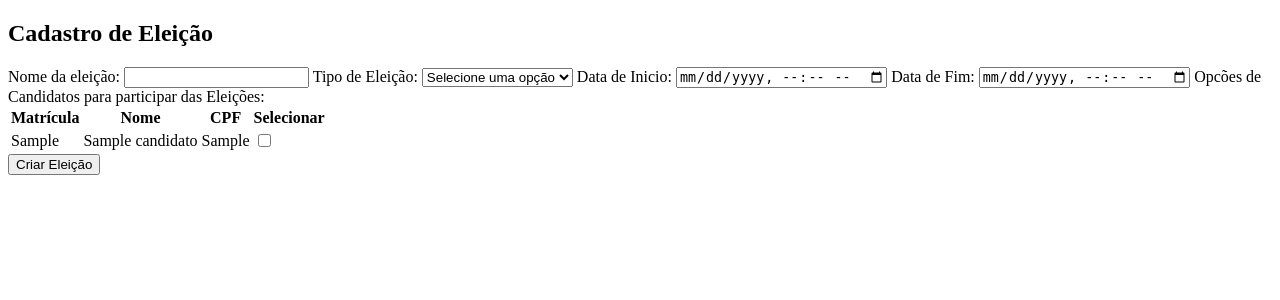
After one commit to gontijogabriel/e-votos, a Django app: page /nova-eleicao/ in a window 1280 px wide. The commit adds this page. Shown: the top 300 px of the page. Run offline with Django 4.2, Linux system fonts and the light colour scheme; a user stored in the database is signed in; tables that the repository leaves empty hold one stand-in row (values such as "Sample post").

Commit message:
modified: admin,models,urls,utils,views

```diff
--- a/evotar/models.py
+++ b/evotar/models.py
@@ -20,10 +20,25 @@ class Eleitor(AbstractUser):
 
 
 class Candidato(models.Model):
+    nome = models.CharField(max_length=255)
     matricula = models.CharField(max_length=20, unique=True)
     cpf = models.CharField(max_length=14, unique=True)
-    name = models.CharField(max_length=255)
     foto_perfil = models.ImageField(upload_to='fotos_perfil/', null=True, blank=True)
 
     def __str__(self):
         return self.matricula
+
+class Eleicao(models.Model):
+    nome = models.CharField(max_length=255)
+    tipo = models.CharField(max_length=100)
+    candidatos = models.ManyToManyField(Candidato, related_name='eleicoes')
+    data_inicio = models.DateField()
+    data_fim = models.DateField()
+
+    def __str__(self):
+        return self.nome
+
+class Voto(models.Model):
+    eleitor = models.ForeignKey(Eleitor, on_delete=models.CASCADE)
+    eleicao = models.ForeignKey(Eleicao, on_delete=models.CASCADE)
+    candidato_escolhido = models.ForeignKey(Candidato, on_delete=models.CASCADE)
--- a/evotar/urls.py
+++ b/evotar/urls.py
@@ -1,17 +1,18 @@
-# evotar urls.py
+from django.conf import settings
+from django.conf.urls.static import static
 from django.urls import path
-from evotar.views import index, login_view, logout_view, adm_home, cadastro_eleitor, cadastro_candidato, recuperar_senha, redefinir_senha
+from evotar.views import index, login_view, logout_view, adm_home, cadastro_eleitor, cadastro_candidato, recuperar_senha, redefinir_senha, nova_eleicao
 
 urlpatterns = [
     path('', login_view, name='login'),
     path('logout/', logout_view, name='logout'),
     path('index/', index, name='index'),
-    path('adm_home/', adm_home, name='adm_home'),
+    path('adm-home/', adm_home, name='adm_home'),
 
-    path('cadastro_eleitor/', cadastro_eleitor, name='cadastro_eleitor'),
-    path('cadastro_candidato/', cadastro_candidato, name='cadastro_candidato'),
+    path('cadastro-eleitor/', cadastro_eleitor, name='cadastro_eleitor'),
+    path('cadastro-candidato/', cadastro_candidato, name='cadastro_candidato'),
 
-    # path('recuperar_senha/', recuperar_senha, name='recuperar_senha'),
+    path('nova-eleicao/', nova_eleicao, name='nova_eleicao'),
     # path('token_recuperar_senha/', token_recuperar_senha, name='token_recuperar_senha'),
 
     # URL para a página de solicitação de recuperação de senha
@@ -19,10 +20,9 @@ urlpatterns = [
 
     # URL para a página de redefinição de senha com token
     path('redefinir-senha/', redefinir_senha, name='redefinir_senha'),
-]
+
+] + static(settings.MEDIA_URL, document_root=settings.MEDIA_ROOT)
 
 # As seguintes linhas são para servir os arquivos de mídia durante o desenvolvimento:
-from django.conf import settings
-from django.conf.urls.static import static
-if settings.DEBUG:
-    urlpatterns += static(settings.MEDIA_URL, document_root=settings.MEDIA_ROOT)
+# if settings.DEBUG:
+#     urlpatterns += static(settings.MEDIA_URL, document_root=settings.MEDIA_ROOT)
--- a/evotar/utils.py
+++ b/evotar/utils.py
@@ -2,6 +2,11 @@ from django.core.mail import send_mail
 from django.conf import settings
 import random
 import string
+
+
+# Verifica se o admin esta autenticado
+def is_admin(user):
+    return user.is_authenticated and user.is_superuser
 
 def gerar_token():
     # Gera 4 números aleatórios
--- a/evotar/views.py
+++ b/evotar/views.py
@@ -4,11 +4,15 @@ from django.contrib.auth.decorators import login_required
 from django.contrib.auth import authenticate, login as auth_login # Função renomeada para evitar conflito
 from django.contrib.auth.decorators import user_passes_test
 from datetime import datetime
-from evotar.utils import enviar_token_email, gerar_token
+from evotar.utils import is_admin, enviar_token_email, gerar_token
 from django.conf import settings
+from evotar.models import Eleicao, Candidato
 
 # Login
 def login_view(request):
+    # Limpa os cookies de autenticacao
+    logout(request)
+
     if request.method == 'POST':
         username = request.POST.get('email')
         password = request.POST.get('password')
@@ -19,7 +23,7 @@ def login_view(request):
             if user.is_superuser:
                 # O usuário é um admin!
                 auth_login(request, user)
-                return redirect('adm_home', user)
+                return redirect('adm_home')
             else:
                 # O usuário não tem permissão de admin!
                 auth_login(request, user)
@@ -59,13 +63,9 @@ def recuperar_senha(request):
 
             token = gerar_token()
 
-            # Armazena o token no banco de dados associado ao usuário
             user.token_resetpassword = token
             user.date_token_resetpassword = datetime.now()
             user.save()
-
-            # manda email con token
-            # enviar_token_email(user, token)
 
             try:
                 enviar_token_email(user, token)
@@ -120,23 +120,77 @@ def redefinir_senha(request):
 
     return redirect('login')
 
-# Verifica se o admin esta autenticado
-def is_admin(user):
-    return user.is_authenticated and user.is_superuser
-
-@login_required(login_url='login')
-@user_passes_test(is_admin, login_url='index')
-def cadastro_candidato(request):
-    return render(request, 'cadastro_candidato.html')
-
 @login_required(login_url='login')
 def index(request):
     return render(request, 'index.html')
 
 @login_required(login_url='login')
-@user_passes_test(is_admin, login_url='index')
+@user_passes_test(is_admin, login_url='login')
 def adm_home(request):
     return render(request, 'adm_home.html')
+
+from django.db import IntegrityError
+from django.http import HttpResponseBadRequest
+@login_required(login_url='login')
+@user_passes_test(is_admin, login_url='login')
+def cadastro_candidato(request):
+    msg = request.GET.get('msg', '')
+
+    if request.method == 'POST':
+        try:
+            nome = request.POST.get('nome')
+            matricula = request.POST.get('matricula')
+            cpf = request.POST.get('cpf')
+            foto_perfil = request.FILES.get('foto_perfil')
+
+            if Candidato.objects.filter(cpf=cpf).exists():
+                msg = 'Candidato com CPF já cadastrado.'
+            else:
+                novo_candidato = Candidato(nome=nome, matricula=matricula, cpf=cpf, foto_perfil=foto_perfil)
+                novo_candidato.save()
+                msg = 'Candidato cadastrado com sucesso!'
+        except IntegrityError:
+            msg = 'Erro ao cadastrar candidato. CPF já cadastrado.'
+
+    return render(request, 'cadastro_candidato.html', {'msg': msg})
+
+@login_required(login_url='login')
+@user_passes_test(is_admin, login_url='login')
+def nova_eleicao(request):
+    if request.method == 'POST':
+        nome = request.POST.get('nome')
+        tipo_de_eleicao = request.POST.get('tipo_de_eleicao')
+        data_de_inicio = request.POST.get('data_de_inicio')
+        data_de_fim = request.POST.get('data_de_fim')
+
+        candidatos_selecionados = request.POST.getlist('candidatos')
+
+        print(f'{nome}')
+        print(f'{tipo_de_eleicao}')
+        print(f'{data_de_inicio}')
+        print(f'{data_de_fim}')
+        print(f'{candidatos_selecionados}')
+
+        # Converter data_de_inicio e data_de_fim para o formato apropriado
+        # Isso depende do formato que o seu formulário envia as datas.
+
+        eleicao = Eleicao.objects.create(
+            nome=nome,
+            tipo=tipo_de_eleicao,
+            data_inicio=data_de_inicio,
+            data_fim=data_de_fim
+        )
+
+        eleicao.candidatos.set(candidatos_selecionados)
+
+        # Redirecione para a página de detalhes da eleição ou para onde desejar
+        # return redirect('nome_da_view_de_detalhes', pk=eleicao.pk)
+        return redirect('adm-home')
+
+    # Se o método não for POST, renderize a página do formulário
+    candidatos = Candidato.objects.all()
+
+    return render(request, 'nova_eleicao.html', {'candidatos': candidatos})
 
 def logout_view(request):
     logout(request)
--- a/templates/adm_home.html
+++ b/templates/adm_home.html
@@ -45,7 +45,7 @@
             <img src="" alt="" />
             <div class="">
                 <h5>ELEIÇÃO</h5>
-                <a href="./cadastro_cargo.html">Gerar Eleição</a>
+                <a href="{% url 'nova_eleicao' %}">Gerar Eleição</a>
                 <a href="">Modificar Eleição</a>
                 <a href="">Completar Eleição</a>
             </div>
--- /dev/null
+++ b/templates/nova_eleicao.html
@@ -0,0 +1,67 @@
+{% load static %}
+
+<!DOCTYPE html>
+<html lang="en">
+<head>
+    <meta charset="UTF-8">
+    <meta name="viewport" content="width=device-width, initial-scale=1.0">
+    <link rel="stylesheet" href="{% static 'css/nova_eleicao.css' %}">
+    <title>Criar nova Eleição</title>
+</head>
+<header>
+
+</header>
+<body>
+    <div class="card">
+        <h2>Cadastro de Eleição</h2>
+        <form method="POST" action="{% url 'nova_eleicao' %}" >
+            {% csrf_token %}
+            <label for="nome">Nome da eleição:</label>
+            <input type="text" id="nome" name="nome" required>
+
+            <label for="tipo_de_eleicao">Tipo de Eleição:</label>
+            <select id="tipo_de_eleicao" name="tipo_de_eleicao" required>
+                <option disabled selected>Selecione uma opção</option>
+                <option value="comite">Comitê</option>
+                <option value="defensor_publico">Defensor Público</option>
+            </select>
+
+            <label for="data_de_inicio">Data de Inicio:</label>
+            <input type="datetime-local" id="data_de_inicio" name="data_de_inicio" required>
+
+            <label for="data_de_fim">Data de Fim:</label>
+            <input type="datetime-local" id="data_de_fim" name="data_de_fim" required>
+
+            <label for="candidatos">Opcões de Candidatos para participar das Eleições:</label>
+
+            {% if candidatos %}
+            <table>
+                <thead>
+                    <tr>
+                        <th>Matrícula</th>
+                        <th>Nome</th>
+                        <th>CPF</th>
+                        <th>Selecionar</th>
+                    </tr>
+                </thead>
+                <tbody>
+                    {% for cand in candidatos %}
+                        <tr>
+                            <td>{{ cand.matricula }}</td>
+                            <td>{{ cand.nome }}</td>
+                            <td>{{ cand.cpf }}</td>
+                            <td>
+                                <input type="checkbox" id="candidato{{ cand.id }}" name="candidatos" value="{{ cand.id }}">
+                            </td>
+                        </tr>
+                    {% endfor %}
+                </tbody>
+            </table>
+            {% else %}
+                <p>Não existe candidatos cadastrados</p>
+            {% endif %}
+            <button type="submit">Criar Eleição</button>
+        </form>
+        </div>
+</body>
+</html>
```
Also changed, not shown: evotar/admin.py (+13 -4 lines), templates/cadastro_candidato.html (+13 -12 lines), templates/cadastro_cargo.html (deleted, +0 -30 lines), evotar/migrations/0005_eleicao_voto.py (added), evotar/migrations/0006_rename_name_candidato_nome.py (added), static/css/cadastro_cargo.css (deleted), static/css/nova_eleicao.css (added).
